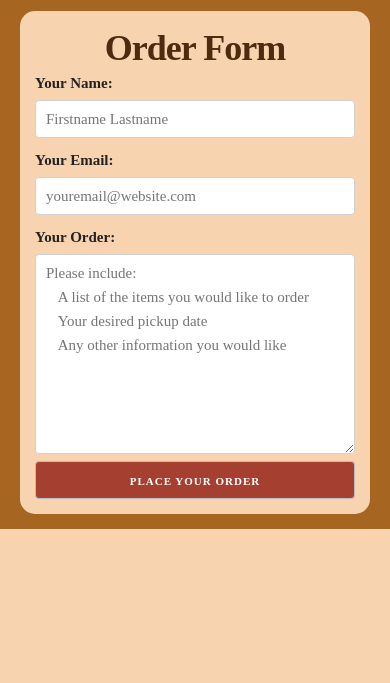
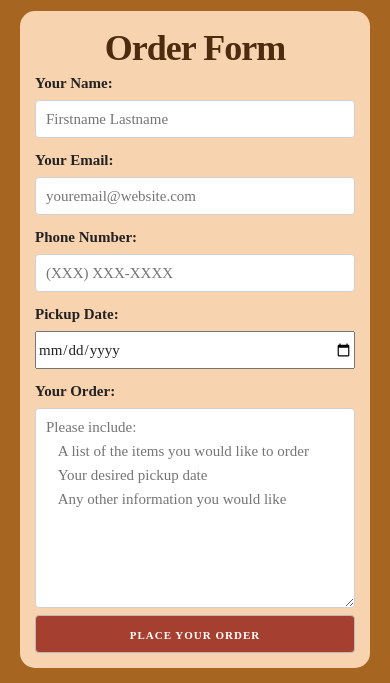
Before and after one commit to elliscode/ellisbakeshop, a Django app: page / in a window 390 px wide. Shown: the part 976-1659 px from the top of the page. Before the commit the page ends 1505 px from the top, so only its background shows below. Run offline with Django 4.2, Linux system fonts and the light colour scheme; parts of the project's set-up code (start-up, migrations or seed data) failed here and were passed over; some web fonts are replaced.

Commit message:
fixed order form to have date and telephone number

```diff
--- a/home/templates/home/index.html
+++ b/home/templates/home/index.html
@@ -107,6 +107,17 @@
               </div>
             </div>
             <div class="row">
+              <div class="six columns">
+                <label for="tel">Phone Number:</label>
+                <input class="u-full-width" style="margin-bottom:10px;" type="tel" id="tel" name="tel"
+                       placeholder="(XXX) XXX-XXXX" required/>
+              </div>
+              <div class="six columns">
+                <label for="date">Pickup Date:</label>
+                <input class="u-full-width" style="height:38px; margin-bottom:10px;" type="date" id="date" name="date" required/>
+              </div>
+            </div>
+            <div class="row">
               <div class="twelve columns">
                 <label for="order">Your Order:</label>
                 <textarea class="u-full-width" style="height:200px;margin-bottom:0px;" id="order" name="order"
--- a/home/views.py
+++ b/home/views.py
@@ -21,18 +21,30 @@ def placeorder(request):
         return HttpResponse(status=500)
 
     only_numbers_and_letters_regex = '[^a-zA-Z0-9 ]'
-    name = request.POST.get('name')
+
+    name = request.POST.get('name', 'Forgot to put')
     name = re.sub(only_numbers_and_letters_regex, '_', name, )
+
+    only_numbers = '[^0-9]+';
+    telephone = request.POST.get('tel', '(000) 000-0000')
+    telephone = re.sub(only_numbers, '', telephone, )
+
+    date = request.POST.get('date')
+
+    order = request.POST.get('order')
 
     # if I'm reading this right, I don't have to worry about header injection in the message?
     # https://docs.djangoproject.com/en/4.1/topics/email/#preventing-header-injection
-    message = request.POST.get('order')
-    message = "This is a copy of the order you placed on Ellis Bake Shop for your records," \
-              + " we will reply separately with a confirmation.\n\n" + message
+    email_content = 'Thank you for your order!' + '\n' \
+                    + 'This is a copy for your records, we will reply with a confirmation shortly.' + '\n\n' \
+                    + 'Name: {name}' + '\n' \
+                    + 'Telephone Number: {tel}' + '\n' \
+                    + 'Date: {date}' + '\n' \
+                    + 'Order: \n{order}'
 
     try:
         send_mail(subject='Ellis Bake Shop Order Form: ' + name,
-                  message=message,
+                  message=email_content.format(name=name, tel=telephone, date=date, order=order, ),
                   from_email=EMAIL_HOST_USER,
                   recipient_list=[email_address, EMAIL_HOST_USER], fail_silently=False, )
     except BadHeaderError:
```
